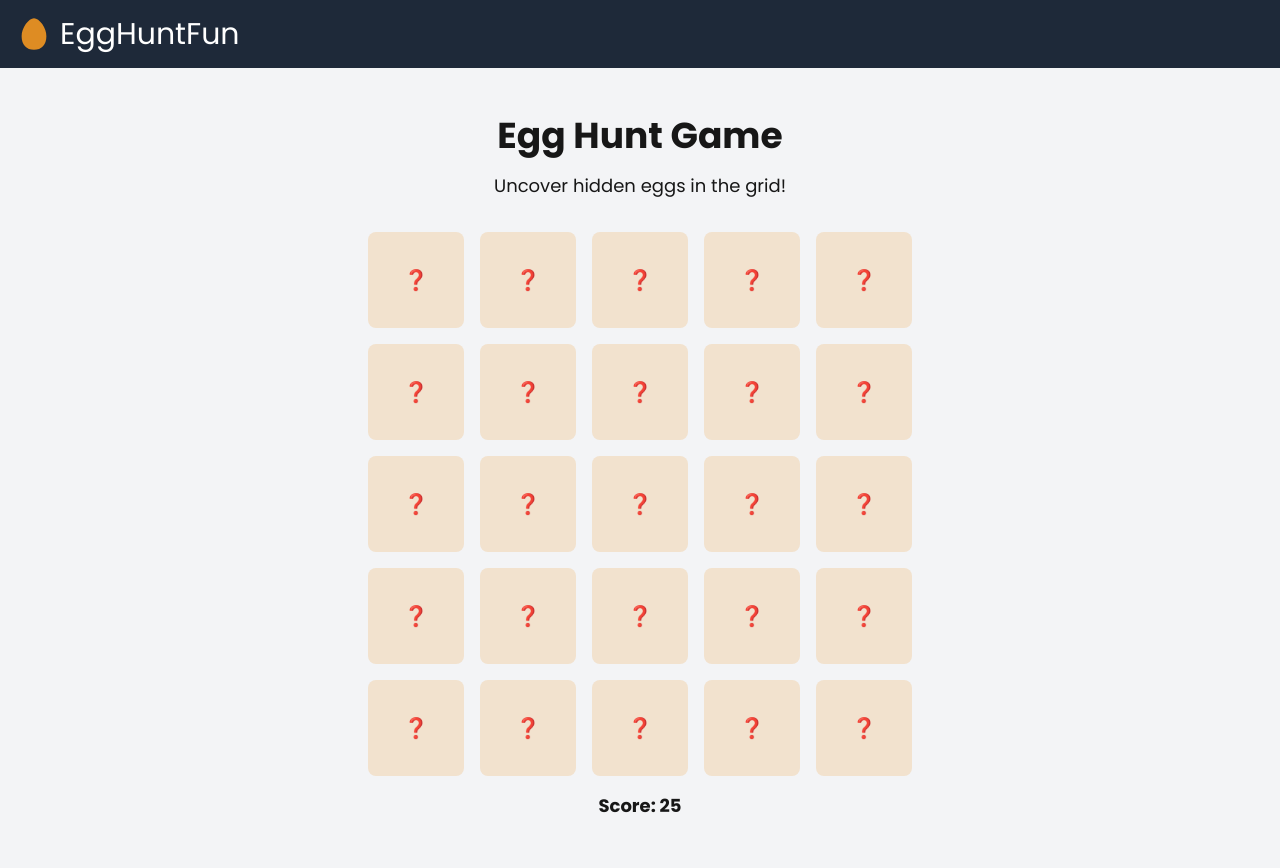
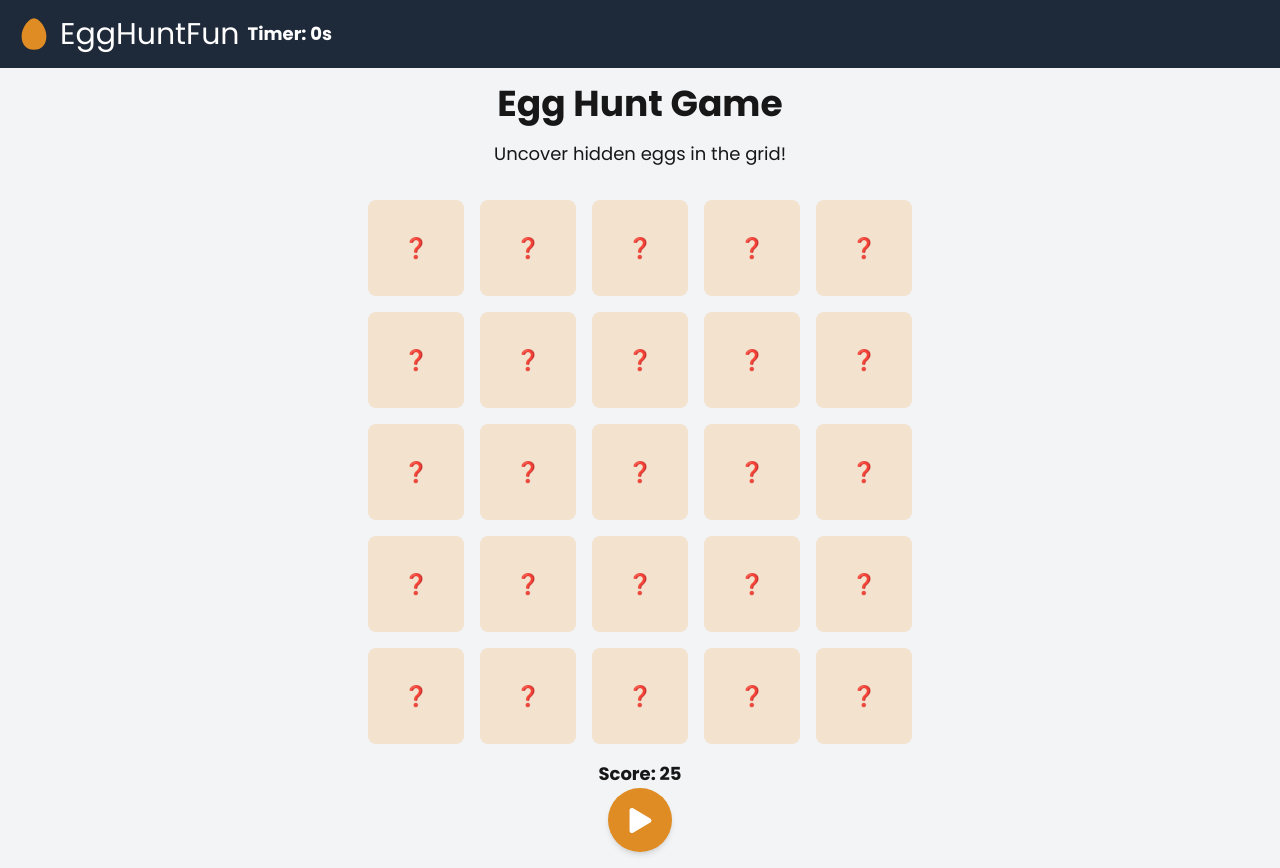
Before and after one commit to aaronted009/egg-hunt, a Next.js app: page /game in a window 1280 px wide. Built offline with nearby package versions, Linux system fonts and the light colour scheme.

Commit message:
feat: add GameTimer component

```diff
--- a/app/game/page.tsx
+++ b/app/game/page.tsx
@@ -1,14 +1,24 @@
+'use client';
+
 import GameHeader from "../ui/game/game-header";
 import GameBoard from "../ui/game/game-board";
+import StartGameTimer from "../ui/game/start-game-timer";
+import { useState } from "react";
 
 export default function Game() {
+    const [isTimerRunning, setIsTimerRunning] = useState(false);
+
+    const handleStart = () => {
+        setIsTimerRunning(true);
+    };
     return (
         <>
-            <GameHeader />
+            <GameHeader timerIsRunning={isTimerRunning} />
             <div className="flex flex-col items-center justify-center min-h-screen bg-gray-100">
                 <h1 className="text-4xl font-bold mb-4">Egg Hunt Game</h1>
                 <p className="text-lg mb-8">Uncover hidden eggs in the grid!</p>
                 <GameBoard />
+                <StartGameTimer onStart={handleStart} />
             </div>
         </>
     );
--- a/app/ui/game/game-header.tsx
+++ b/app/ui/game/game-header.tsx
@@ -1,10 +1,12 @@
 import GameLogo from "./game-logo"
+import GameTimer from "./game-timer"
 
-export default function GameHeader() {
+export default function GameHeader({ timerIsRunning }: { timerIsRunning: boolean }) {
     return (
         <div className="flex items-center justify-between p-4 bg-gray-800 text-white">
             <div className="flex items-center space-x-2">
                 <GameLogo />
+                < GameTimer isRunning={timerIsRunning} />
             </div>
         </div>
     )
--- /dev/null
+++ b/app/ui/game/game-timer.tsx
@@ -0,0 +1,29 @@
+'use client'
+
+import { useState, useEffect } from "react";
+
+export default function GameTimer({ isRunning }: { isRunning: boolean }) {
+    const [time, setTime] = useState(0);
+
+    useEffect(() => {
+        let timer: NodeJS.Timeout | null = null;
+
+        if (isRunning) {
+            timer = setInterval(() => {
+                setTime((prevTime) => prevTime + 1);
+            }, 1000);
+        } else if (!isRunning && timer) {
+            clearInterval(timer);
+        }
+
+        return () => {
+            if (timer) clearInterval(timer);
+        };
+    }, [isRunning]);
+
+    return (
+        <div className="text-lg font-bold">
+            Timer: {time}s
+        </div>
+    );
+}
```
